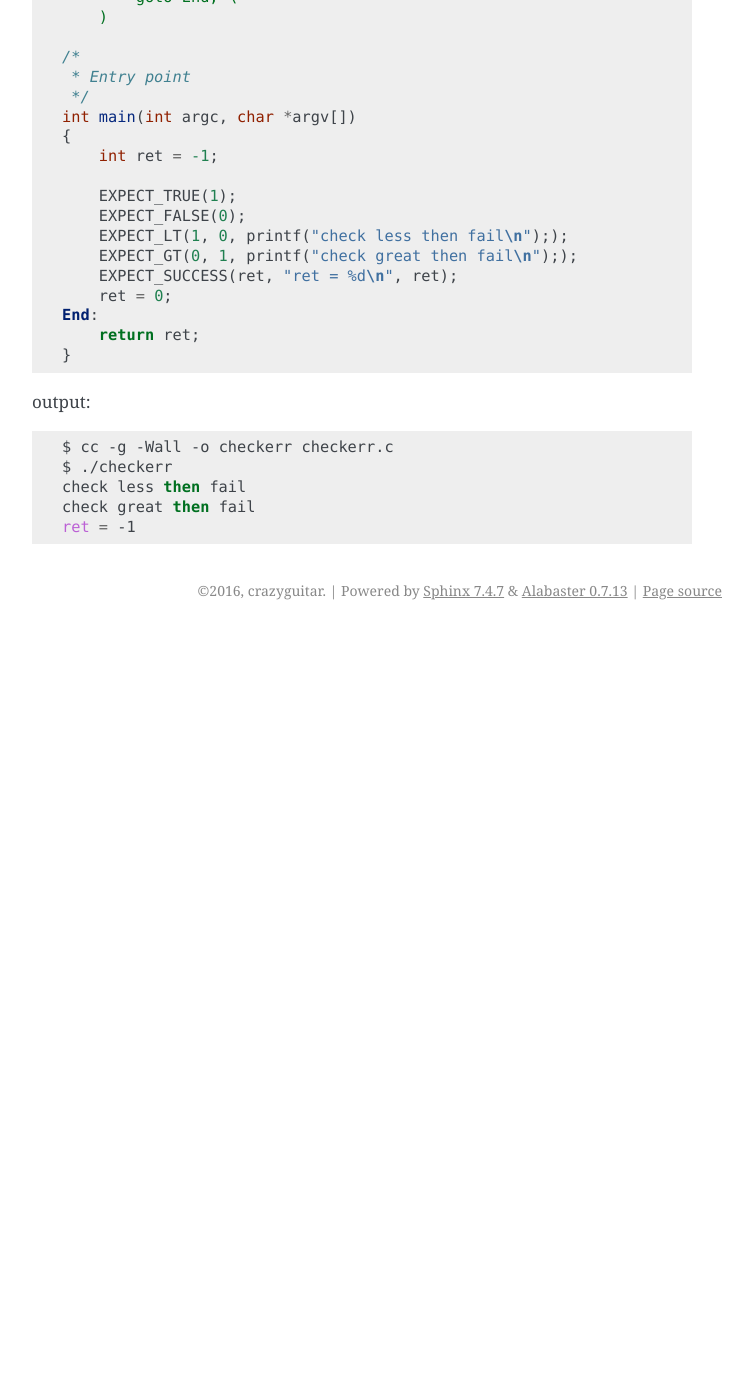
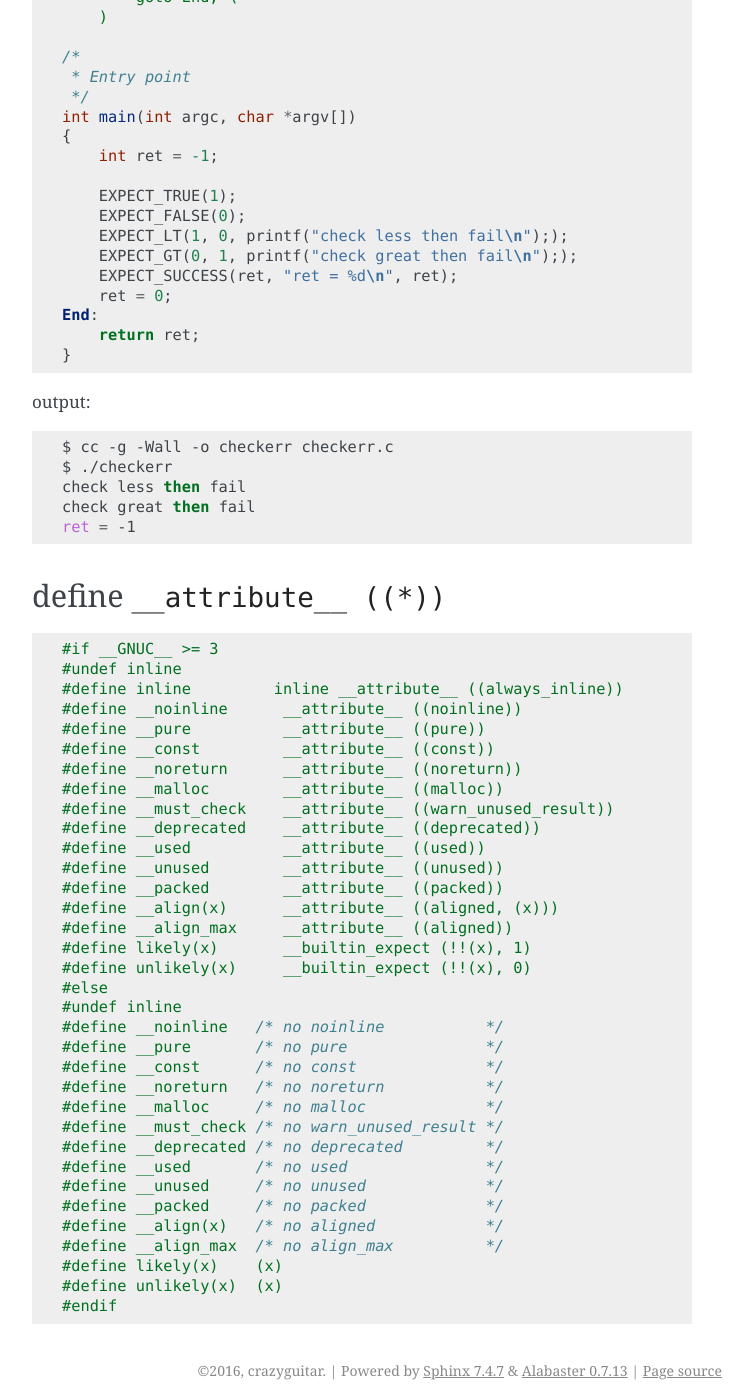
Before and after one commit to emcute0319/cppcheatsheet, a Sphinx documentation site: the page built from docs/notes/c_macro.rst, in a window 1280 px wide and 1400 px high, scrolled down 2747 px. Shown: the whole window, without its empty margins (388-1141 px from the left). Built offline with Sphinx 7.4.7, drawn with Linux system fonts in a browser that asks for light colours; before the commit the page ends 3377 px from its top, so only the background shows below that; some of the changed text lies outside the part shown.

Commit message:
Add some gcc extension define note :ghost:

```diff
--- a/docs/notes/c_macro.rst
+++ b/docs/notes/c_macro.rst
@@ -174,3 +174,44 @@ output:
     check less then fail
     check great then fail
     ret = -1
+
+
+define ``__attribute__ ((*))``
+--------------------------------
+
+.. code-block:: c
+
+    #if __GNUC__ >= 3
+    #undef inline
+    #define inline         inline __attribute__ ((always_inline))
+    #define __noinline      __attribute__ ((noinline))
+    #define __pure          __attribute__ ((pure))
+    #define __const         __attribute__ ((const))
+    #define __noreturn      __attribute__ ((noreturn))
+    #define __malloc        __attribute__ ((malloc))
+    #define __must_check    __attribute__ ((warn_unused_result))
+    #define __deprecated    __attribute__ ((deprecated))
+    #define __used          __attribute__ ((used))
+    #define __unused        __attribute__ ((unused))
+    #define __packed        __attribute__ ((packed))
+    #define __align(x)      __attribute__ ((aligned, (x)))
+    #define __align_max     __attribute__ ((aligned))
+    #define likely(x)       __builtin_expect (!!(x), 1)
+    #define unlikely(x)     __builtin_expect (!!(x), 0)
+    #else
+    #undef inline
+    #define __noinline   /* no noinline           */
+    #define __pure       /* no pure               */
+    #define __const      /* no const              */
+    #define __noreturn   /* no noreturn           */
+    #define __malloc     /* no malloc             */
+    #define __must_check /* no warn_unused_result */
+    #define __deprecated /* no deprecated         */
+    #define __used       /* no used               */
+    #define __unused     /* no unused             */
+    #define __packed     /* no packed             */
+    #define __align(x)   /* no aligned            */
+    #define __align_max  /* no align_max          */
+    #define likely(x)    (x)
+    #define unlikely(x)  (x)
+    #endif
```
